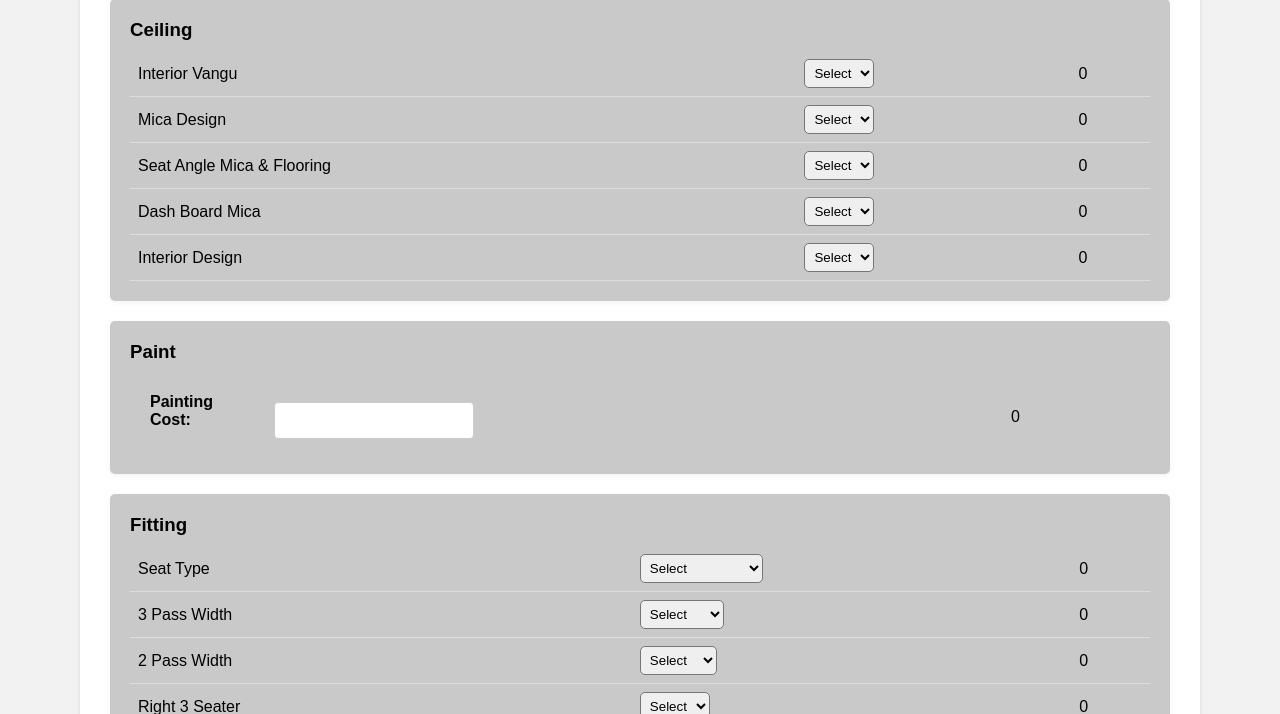
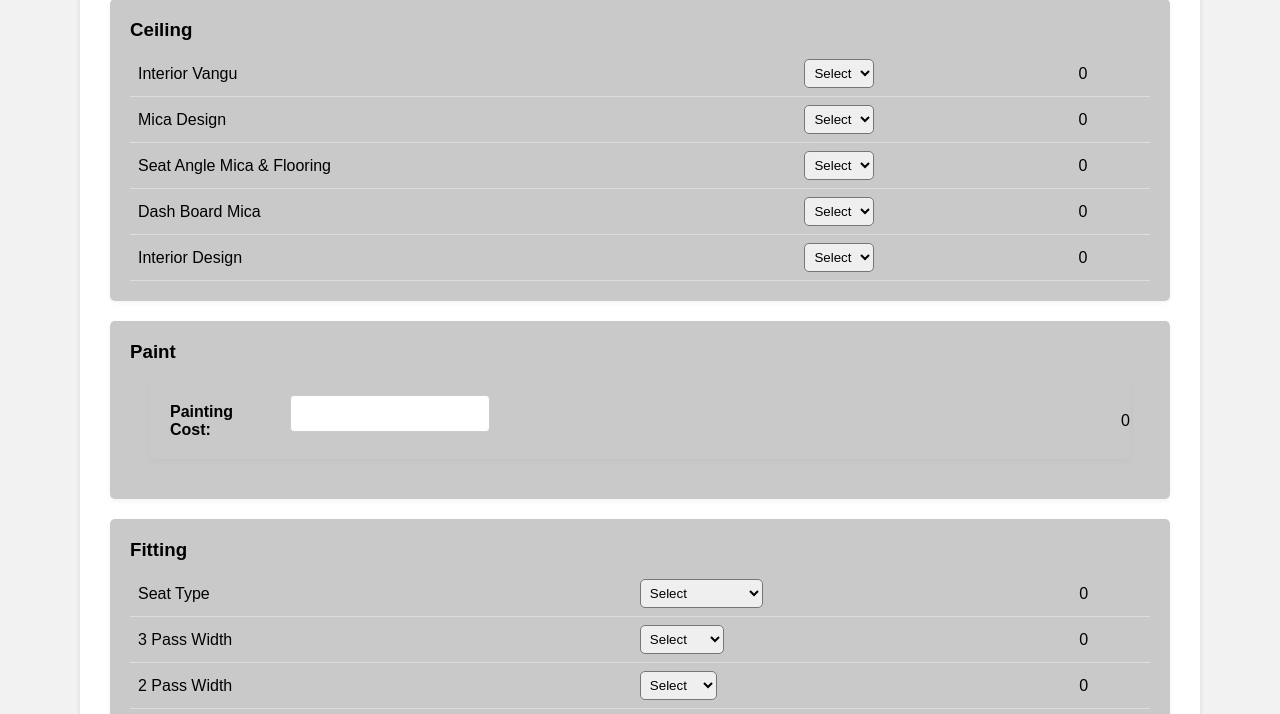
Before and after one commit to kheshore/DVN, a Flask app: page /index in a window 1280 px wide. Shown: the part 4311-5025 px from the top of the page. Run offline with Flask 2, Linux system fonts and the light colour scheme; the visitor is signed in with stand-in values (Sample User, id 1).

Commit message:
Paint box updated form2
Signed-off-by: kheshore <kheshore@gmail.com>

```diff
--- a/static/css/style.css
+++ b/static/css/style.css
@@ -4,6 +4,7 @@ header {
     padding: 20px;
     text-align: center;
 }
+
 .navbar {
     position: sticky;
     top: 0;
@@ -55,6 +56,7 @@ header {
     height: 80px;
     width: auto;
 }
+
 .logo-text {
     font-size: 24px;
     font-weight: bold;
@@ -102,19 +104,18 @@ form {
 }
 
 .form2 {
-    position: relative;
+    display: flex;
+    align-items: center;
+    justify-content: space-between;
     background-color: #c9c9c9;
     border-radius: 5px;
-    padding: 20px;
     box-shadow: 0 2px 5px rgba(150, 147, 147, 0.1);
     text-align: left;
     margin: 20px;
 }
 
 #costDisplay {
-    position: absolute;
-    top: 57%;
-    left: 85%;
+    margin-left: auto;
 }
 
 label {
@@ -171,7 +172,8 @@ table {
     border-collapse: collapse;
 }
 
-  th, td {
+th,
+td {
     padding: 8px;
     border-bottom: 1px solid #ddd;
     text-align: left;
--- a/templates/index.html
+++ b/templates/index.html
@@ -21,8 +21,8 @@
         </div>
         <div class="navbar-sectionr">
             <span>{{ username }}</span> &nbsp;
-                <a href="{{ url_for('logout') }}" class="logout-button">Logout</a>
-            </div>
+            <a href="{{ url_for('logout') }}" class="logout-button">Logout</a>
+        </div>
     </div>
     <form>
         <!--Client Info-->
@@ -865,13 +865,14 @@
             </table>
         </div>
         <!--Paint Info-->
-        <div class="form2">
+        <div class="form1">
             <h3>Paint</h3>
-            <label for="Painting">Painting Cost:</label>
-            <input type="number" id="item108Price" name="Painting" oninput="displayCost()" required>
-            <span id="costDisplay">0</span>
+            <div class="form2">
+                <label for="Painting">Painting Cost:</label>
+                <input type="number" id="item108Price" name="Painting" oninput="displayCost()" required>
+                <span id="costDisplay">0</span>
+            </div>
         </div>
-
 
         <script>
             function displayCost() {
@@ -1445,9 +1446,6 @@
                     <td id="item107Price">0</td>
                 </tr>
             </table>
-        </div>
-        <div class="form1">
-            <p>Grand Total: <span id="total">0</span></p>
         </div>
     </form>
 
```
Lines whose indentation alone changed are shown as unchanged.
